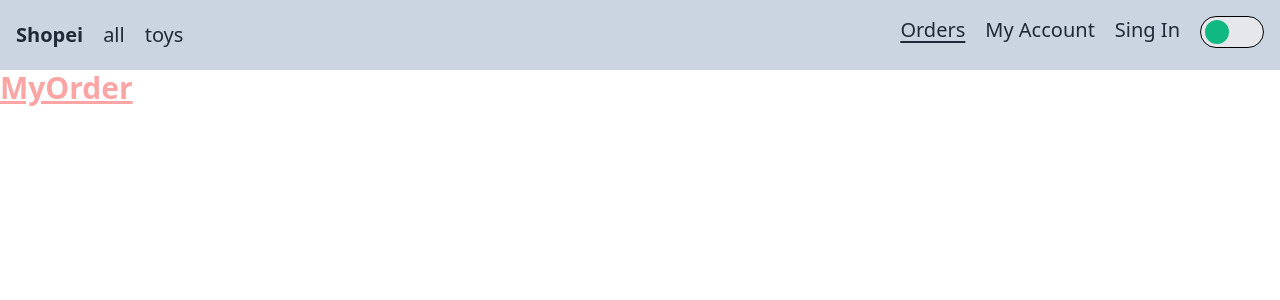
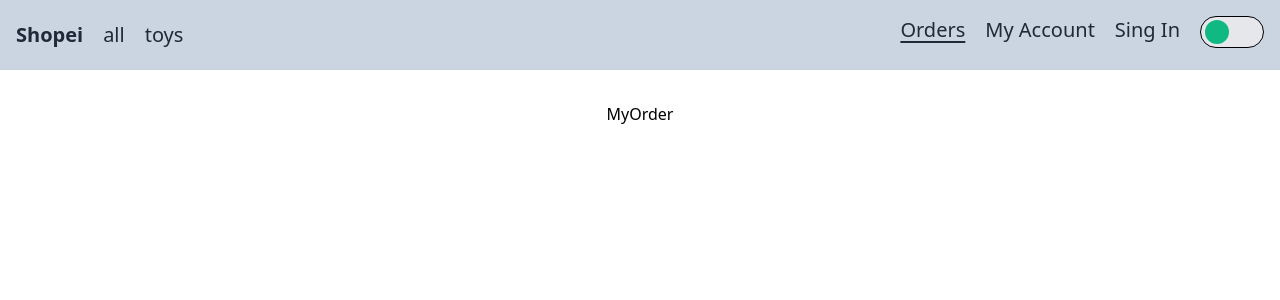
Before and after one commit to Nicolaserd/vite-tailwind, a React (Vite) app in the folder ecomerce-vite/: page /MyOrder in a window 1280 px wide. Shown: the top 300 px of the page. Built offline with nearby package versions, Linux system fonts and the light colour scheme.

Commit message:
add: Layout

```diff
--- /dev/null
+++ b/ecomerce-vite/src/components/Layout/index.jsx
@@ -0,0 +1,8 @@
+const Layout = ({children})=>{
+    return(
+        <div className="flex flex-col items-center mt-8">
+            {children}
+        </div>
+    )
+}
+export default Layout
--- a/ecomerce-vite/src/views/Home/Index.jsx
+++ b/ecomerce-vite/src/views/Home/Index.jsx
@@ -1,9 +1,9 @@
-
+import Layout from "../../components/Layout"
 function Home() {
   return (
-    <h1 className="text-3xl font-bold underline text-red-300">
+    <Layout >
       Home
-    </h1>
+    </Layout>
   )
 
 }
--- a/ecomerce-vite/src/views/MyAccount/Index.jsx
+++ b/ecomerce-vite/src/views/MyAccount/Index.jsx
@@ -1,9 +1,9 @@
-
+import Layout from "../../components/Layout"
 function MyAccount() {
   return (
-    <h1 className="text-3xl font-bold underline text-red-300">
+    <Layout>
       MyAccount
-    </h1>
+    </Layout>
   )
 
 }
--- a/ecomerce-vite/src/views/MyOrder/Index.jsx
+++ b/ecomerce-vite/src/views/MyOrder/Index.jsx
@@ -1,9 +1,9 @@
-
+import Layout from "../../components/Layout"
 function MyOrder() {
   return (
-    <h1 className="text-3xl font-bold underline text-red-300">
+    <Layout >
       MyOrder
-    </h1>
+    </Layout>
   )
 
 }
--- a/ecomerce-vite/src/views/NotFound/Index.jsx
+++ b/ecomerce-vite/src/views/NotFound/Index.jsx
@@ -1,9 +1,10 @@
+import Layout from "../../components/Layout"
 
 function NotFound() {
   return (
-    <h1 className="text-3xl font-bold underline text-red-300">
+    <Layout >
       NotFound
-    </h1>
+    </Layout>
   )
 
 }
--- a/ecomerce-vite/src/views/SingIn/Index.jsx
+++ b/ecomerce-vite/src/views/SingIn/Index.jsx
@@ -1,9 +1,9 @@
-
+import Layout from "../../components/Layout"
 function SingIn() {
   return (
-    <h1 className="text-3xl font-bold underline text-red-300">
+    <Layout >
       SingIn
-    </h1>
+    </Layout>
   )
 
 }
```
